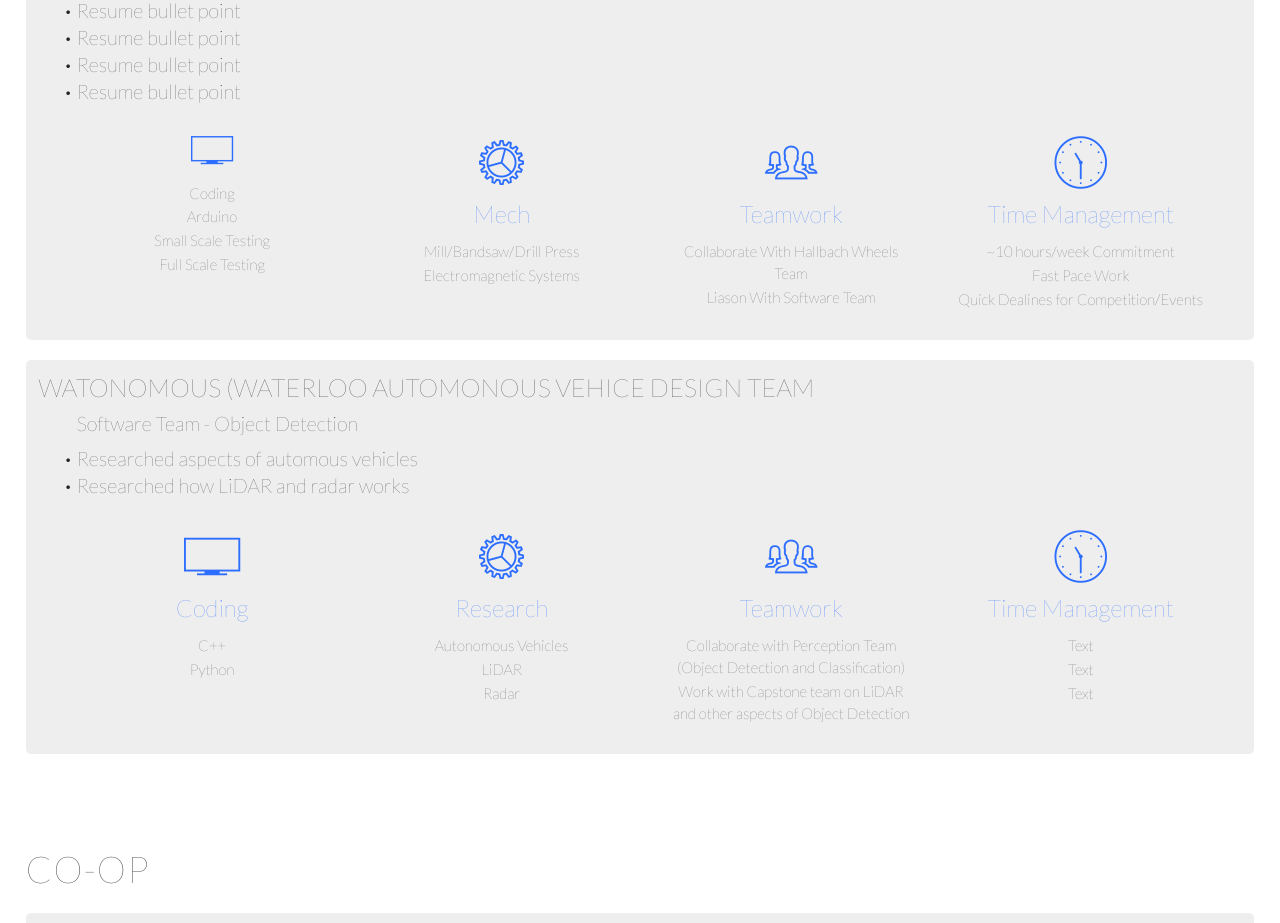
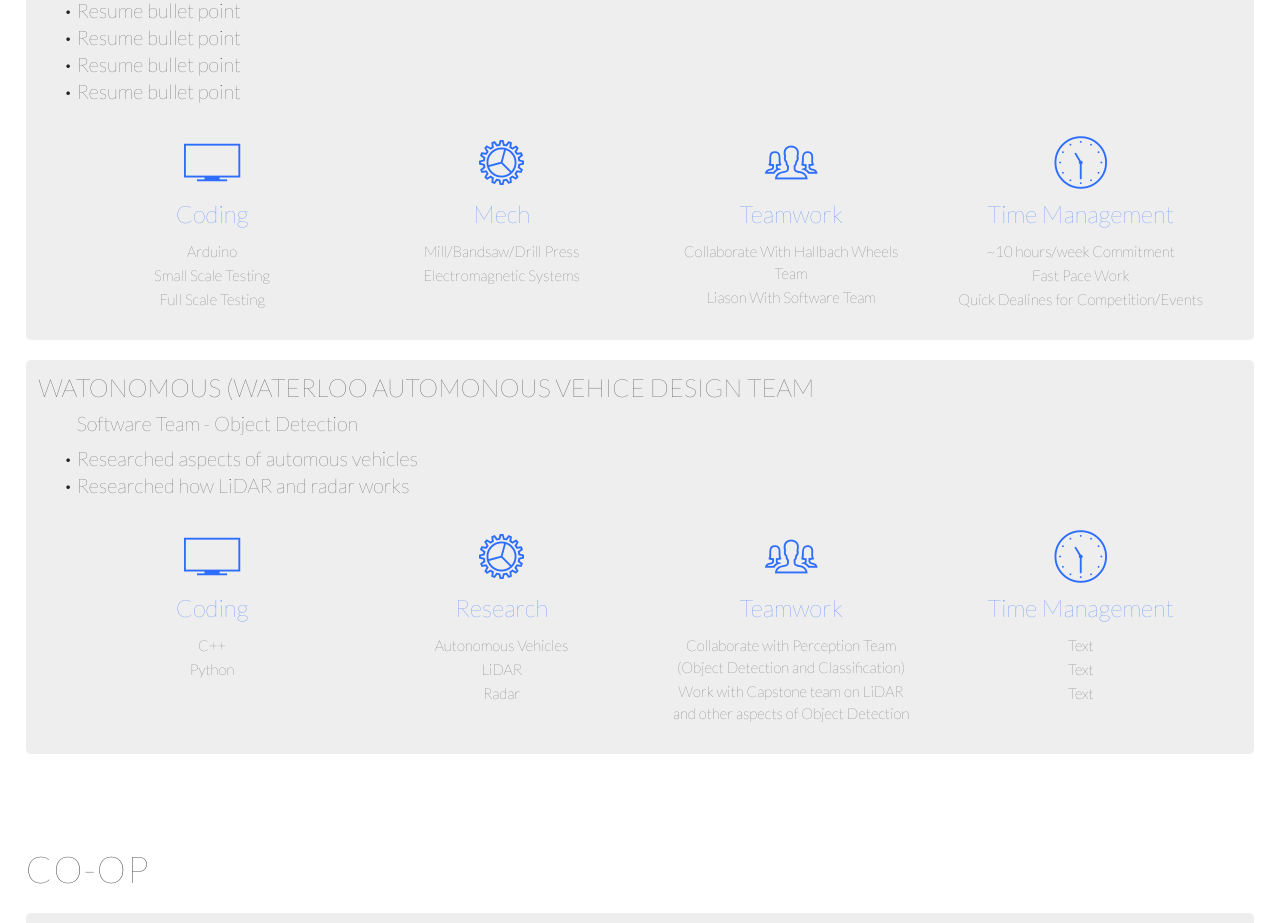
Before and after one commit to Nicole-K-R/Nicole-K-R.github.io, a plain HTML site: page projects.html in a window 1280 px wide. Shown: the part 1281-2204 px from the top of the page. Drawn offline with nearby package versions, Linux system fonts and the light colour scheme; files whose address does not match are found by name.

Commit message:
Undid change to  <i> tag

```diff
--- a/projects.html
+++ b/projects.html
@@ -58,7 +58,7 @@
                 </div>
                 <div class="row skills-icon">
                     <div class="col span-1-of-4 box">
-                        <p><i class="ion-ios-monitor-outline icon-big"></i>Coding</p>
+                        <i class="ion-ios-monitor-outline icon-big"><p>Coding</p></i>
                         <p>Arduino</p>
                         <p>Small Scale Testing</p>
                         <p>Full Scale Testing</p>
```
